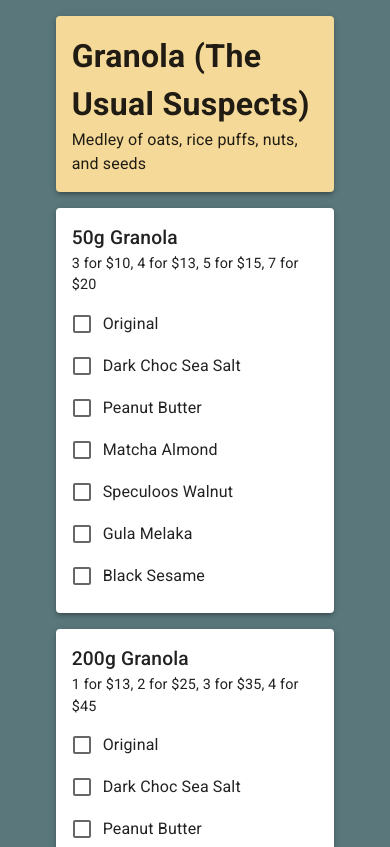
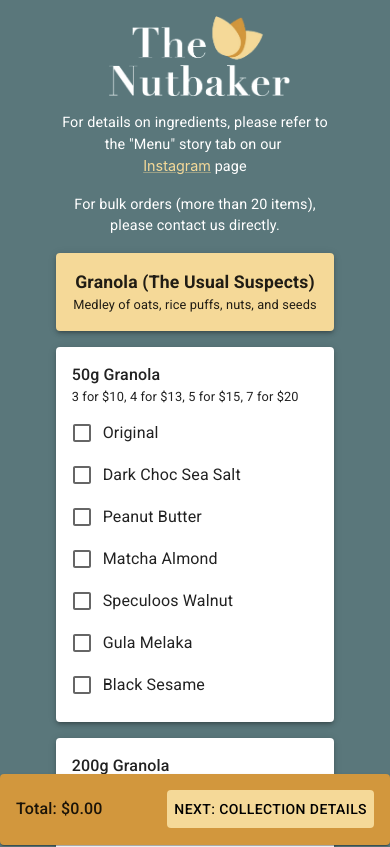
Before and after one commit to thenutbaker/thenutbaker.github.io, a React (Create React App) app: page / in a window 390 px wide. Shown: the top 847 px of the page. Built offline with nearby package versions, Linux system fonts and the light colour scheme.

Commit message:
feat: add header and sticky footer

```diff
--- a/src/App.tsx
+++ b/src/App.tsx
@@ -7,23 +7,106 @@ import OrderInfo from "./pages/OrderInfo";
 import { useState } from "react";
 import styled from "@emotion/styled";
 import Checkout from "./pages/Checkout";
-import { Item, Page } from "./App.types";
+import { Items, Page } from "./App.types";
 import Success from "./pages/Success";
+import { Link, Typography } from "@mui/material";
+import Collection from "./pages/Collection";
 
 const Container = styled.div`
   display: grid;
   grid-template-columns: 1fr 5fr 1fr;
-  padding-bottom: 1em;
   background-color: #5a777b;
   min-height: 100vh;
 `;
 
+const HeaderContainer = styled.div`
+  display: inline;
+  flex-direction: row;
+  justify-content: center;
+  margin-top: 1em;
+  grid-column-start: 2;
+  grid-column-end: 2;
+  margin-left: auto;
+  margin-right: auto;
+  text-align: center;
+`;
+const Logo = styled.img`
+  height: 5em;
+  @media (min-width: 780px) {
+    height: 10em;
+  }
+  grid-column-start: 2;
+  grid-column-end: 2;
+  margin-top: 1em;
+  margin-left: auto;
+  margin-right: auto;
+`;
+
 function App() {
-  const [items, setItems] = useState<Item[]>([]);
+  const [items, setItems] = useState<Items>({});
   const [page, setPage] = useState<Page>("order");
   return (
     <Container>
-      {page === "order" && <OrderInfo setItems={setItems} setPage={setPage} />}
+      <Logo src="/transparent.png" />
+      <HeaderContainer>
+        <Typography
+          sx={{
+            color: "white",
+            fontSize: "0.9em",
+            "@media (min-width: 780px)": {
+              fontSize: "1em",
+            },
+          }}
+          display="inline-block"
+        >
+          For details on ingredients, please refer to the "Menu" story tab on
+          our&nbsp;
+        </Typography>
+        <Link
+          href="https://www.instagram.com/the_nutbaker_sg/?igshid=YmMyMTA2M2Y="
+          target="_blank"
+          color="#F5D998"
+          display="inline-block"
+          sx={{
+            fontSize: "0.9em",
+            "@media (min-width: 780px)": {
+              fontSize: "1em",
+            },
+          }}
+        >
+          Instagram
+        </Link>
+        <Typography
+          sx={{
+            color: "white",
+            fontSize: "0.9em",
+            "@media (min-width: 780px)": {
+              fontSize: "1em",
+            },
+          }}
+          display="inline-block"
+        >
+          &nbsp;page
+        </Typography>
+      </HeaderContainer>
+      <HeaderContainer>
+        <Typography
+          sx={{
+            color: "white",
+            fontSize: "0.9em",
+            "@media (min-width: 780px)": {
+              fontSize: "1em",
+            },
+          }}
+          display="inline-block"
+        >
+          For bulk orders (more than 20 items), please contact us directly.
+        </Typography>
+      </HeaderContainer>
+      {page === "order" && (
+        <OrderInfo setItems={setItems} setPage={setPage} items={items} />
+      )}
+      {page === "collection" && <Collection setPage={setPage} />}
       {page === "checkout" && <Checkout setPage={setPage} />}
       {page === "success" && <Success />}
     </Container>
--- a/src/components/MultiVariantSelect.tsx
+++ b/src/components/MultiVariantSelect.tsx
@@ -8,6 +8,7 @@ import {
   Typography,
 } from "@mui/material";
 import { useEffect, useState } from "react";
+import { Items } from "../App.types";
 import { ProductCode } from "../products.const";
 
 type MultiVariantSelectOption = {
@@ -15,7 +16,7 @@ type MultiVariantSelectOption = {
   label: string;
 };
 
-type MultiVariantSelectSelection = {
+export type MultiVariantSelectSelection = {
   productCode: ProductCode;
   label: string;
   quantity: number;
@@ -25,7 +26,6 @@ type MultiVariantSelectProps = {
   title: string;
   subtitle?: string;
   options: MultiVariantSelectOption[];
-  onChange: (selections: MultiVariantSelectSelection[]) => void;
   allowQuantitySelection: boolean;
   quantity?: {
     min?: number;
@@ -33,6 +33,8 @@ type MultiVariantSelectProps = {
     validateZero?: boolean;
   };
   singleItemMaxQty?: number;
+  items: Items;
+  setItems: React.Dispatch<React.SetStateAction<Items>>;
 };
 
 const OptionsContainer = styled.div`
@@ -47,31 +49,28 @@ const MultiVariantSelect = (props: MultiVariantSelectProps) => {
     options,
     allowQuantitySelection,
     quantity,
-    onChange,
     singleItemMaxQty,
+    items,
+    setItems,
   } = props;
   if (new Set(options.map((option) => option.label)).size !== options.length) {
     throw new Error("incorrect options - labels are not unique");
   }
 
-  const [checkedMap, setCheckedMap] = useState(
-    options.reduce<Record<string, boolean>>((acc, option) => {
-      acc[option.label] = false;
-      return acc;
-    }, {})
-  );
-  const [quantityMap, setQuantityMap] = useState<Record<string, number>>({});
   const [error, setError] = useState("");
-  const totalQuantity = Object.values(quantityMap).reduce(
-    (acc, val) => acc + val,
-    0
+
+  const totalQuantity = options.reduce((sum, option) => {
+    const qty = items[option.productCode]?.[option.label] ?? 0;
+    return sum + qty;
+  }, 0);
+  const hasSomeChecked = options.some(
+    (option) => (items[option.productCode]?.[option.label] ?? 0) > 0
   );
 
   useEffect(() => {
     if (
       totalQuantity < (quantity?.min ?? 0) &&
-      (Object.values(checkedMap).some((checked) => checked) ||
-        quantity?.validateZero)
+      (hasSomeChecked || quantity?.validateZero)
     ) {
       setError(`Minimum quantity is ${quantity?.min ?? 0}`);
     } else if (totalQuantity > (quantity?.max ?? Number.MAX_SAFE_INTEGER)) {
@@ -79,25 +78,7 @@ const MultiVariantSelect = (props: MultiVariantSelectProps) => {
     } else {
       setError("");
     }
-  }, [totalQuantity, quantity, checkedMap, onChange]);
-
-  useEffect(() => {
-    onChange(
-      Object.keys(checkedMap)
-        .filter((label) => checkedMap[label])
-        .map((label) => {
-          const option = options.find((option) => option.label === label);
-          if (!option) {
-            throw new Error(`could not find option with label ${label}`);
-          }
-          return {
-            productCode: option.productCode,
-            label,
-            quantity: quantityMap[label],
-          };
-        })
-    );
-  }, [checkedMap, options, quantityMap]);
+  }, [totalQuantity, quantity, hasSomeChecked]);
 
   return (
     <Paper
@@ -114,29 +95,50 @@ const MultiVariantSelect = (props: MultiVariantSelectProps) => {
       elevation={3}
     >
       <>
-        <Typography sx={{ fontSize: "1.2em", fontWeight: "medium" }}>
+        <Typography
+          sx={{
+            fontSize: "1em",
+            fontWeight: "medium",
+            "@media(min-width: 780px)": {
+              fontSize: "1.2em",
+            },
+          }}
+        >
           {title}
         </Typography>
         <Typography
           sx={{
+            fontSize: "0.8em",
+            marginBottom: "0.5em",
+            "@media(min-width: 780px)": {
               fontSize: "0.9em",
-            marginBottom: "0.5em",
+            },
           }}
         >
           {subtitle}
         </Typography>
         {error.length > 0 && (
-          <Typography sx={{ fontSize: "0.9em", color: "red" }}>
+          <Typography
+            sx={{
+              fontSize: "0.8em",
+              color: "red",
+              "@media(min-width: 780px)": {
+                fontSize: "0.9em",
+              },
+            }}
+          >
             {error}
           </Typography>
         )}
         <OptionsContainer>
           {options.map((option) => {
-            const qtyOfOthers = Object.keys(quantityMap).reduce(
-              (sum, label) =>
-                label === option.label ? sum : sum + (quantityMap[label] ?? 0),
-              0
-            );
+            const qtyOfOthers = options.reduce((sum, innerOption) => {
+              if (innerOption.label === option.label) {
+                return sum;
+              }
+              const qty = items[option.productCode]?.[option.label] ?? 0;
+              return sum + qty;
+            }, 0);
             const maxAllowedQty = Math.min(
               singleItemMaxQty ?? 10,
               Math.max(
@@ -147,42 +149,51 @@ const MultiVariantSelect = (props: MultiVariantSelectProps) => {
             return (
               <>
                 <FormControlLabel
-                  sx={{ gridColumnStart: "1", gridColumnEnd: "1" }}
+                  sx={{
+                    gridColumnStart: "1",
+                    gridColumnEnd: "1",
+                  }}
                   control={
                     <Checkbox
                       onChange={(e) => {
-                        setCheckedMap({
-                          ...checkedMap,
-                          [option.label]: e.target.checked,
+                        setItems((items) => {
+                          return {
+                            ...items,
+                            [option.productCode]: {
+                              ...items[option.productCode],
+                              [option.label]: e.target.checked ? 1 : undefined,
+                            },
+                          };
                         });
-                        if (e.target.checked) {
-                          setQuantityMap({
-                            ...quantityMap,
-                            [option.label]: 1,
-                          });
-                        } else {
-                          const { [option.label]: optval, ...rest } =
-                            quantityMap;
-                          setQuantityMap(rest);
-                        }
                       }}
                     />
                   }
                   label={option.label}
-                  checked={checkedMap[option.label]}
-                  disabled={maxAllowedQty <= 0 && !checkedMap[option.label]}
+                  checked={
+                    items[option.productCode]?.[option.label] ? true : false
+                  }
+                  disabled={
+                    maxAllowedQty <= 0 &&
+                    !items[option.productCode]?.[option.label]
+                  }
                 />
-                {checkedMap[option.label] && allowQuantitySelection && (
+                {items[option.productCode]?.[option.label] &&
+                  allowQuantitySelection && (
                     <Select
                       defaultValue={1}
-                    value={quantityMap[option.label] ?? 1}
+                      value={items[option.productCode]?.[option.label] ?? 1}
                       sx={{ gridColumnStart: "2", marginBottom: "0.5em" }}
-                    onChange={(e) =>
-                      setQuantityMap({
-                        ...quantityMap,
-                        [option.label]: e.target.value as number,
-                      })
-                    }
+                      onChange={(e) => {
+                        setItems((items) => {
+                          return {
+                            ...items,
+                            [option.productCode]: {
+                              ...items[option.productCode],
+                              [option.label]: e.target.value,
+                            },
+                          };
+                        });
+                      }}
                     >
                       {[...Array(maxAllowedQty).keys()].map((i: number) => (
                         <MenuItem value={i + 1}>{i + 1}</MenuItem>
--- a/src/components/SectionHeader.tsx
+++ b/src/components/SectionHeader.tsx
@@ -22,10 +22,13 @@ const SectionHeader = (props: SectionHeaderProps) => {
     >
       <Typography
         sx={{
-          fontSize: "2em",
+          fontSize: "1.1em",
           fontWeight: "bold",
           lineHeight: "auto",
           margin: "auto",
+          "@media(min-width: 780px)": {
+            fontSize: "2em",
+          },
         }}
       >
         {title}
@@ -33,9 +36,12 @@ const SectionHeader = (props: SectionHeaderProps) => {
       {subtitle && (
         <Typography
           sx={{
-            fontSize: "1em",
+            fontSize: "0.8em",
             lineHeight: "auto",
             margin: "auto",
+            "@media(min-width: 780px)": {
+              fontSize: "1em",
+            },
           }}
         >
           {subtitle}
--- a/src/pages/Checkout.tsx
+++ b/src/pages/Checkout.tsx
@@ -9,7 +9,7 @@ const Checkout = (props: CheckoutProps) => {
   return (
     <>
       Checkout
-      <Button onClick={() => setPage("order")}>Back</Button>
+      <Button onClick={() => setPage("collection")}>Back</Button>
     </>
   );
 };
--- /dev/null
+++ b/src/pages/Collection.tsx
@@ -0,0 +1,18 @@
+import { Button } from "@mui/material";
+import { Page } from "../App.types";
+
+type CollectionProps = {
+  setPage: (page: Page) => void;
+};
+const Checkout = (props: CollectionProps) => {
+  const { setPage } = props;
+  return (
+    <>
+      Collection
+      <Button onClick={() => setPage("order")}>Back</Button>
+      <Button onClick={() => setPage("checkout")}>Next: Checkout</Button>
+    </>
+  );
+};
+
+export default Checkout;
--- a/src/pages/OrderInfo.tsx
+++ b/src/pages/OrderInfo.tsx
@@ -1,4 +1,5 @@
-import { Item, Page } from "../App.types";
+import { Button, Paper, Typography } from "@mui/material";
+import { Items, Page } from "../App.types";
 import MultiVariantSelect from "../components/MultiVariantSelect";
 import SectionHeader from "../components/SectionHeader";
 import {
@@ -9,13 +10,16 @@ import {
   NUTBAKER_PASS_OPTIONS,
   OATMEAL_COOKIE_FLAVOURS,
 } from "../products.const";
+import { calculatePrice } from "../utils";
 
 type OrderInfoProps = {
-  setItems: (items: Item[]) => void;
+  setItems: React.Dispatch<React.SetStateAction<Items>>;
   setPage: (page: Page) => void;
+  items: Items;
 };
 
 const OrderInfo = (props: OrderInfoProps) => {
+  const { setItems, items } = props;
   return (
     <>
       <SectionHeader
@@ -24,37 +28,40 @@ const OrderInfo = (props: OrderInfoProps) => {
         extraMarginTop={false}
       />
       <MultiVariantSelect
+        setItems={setItems}
+        items={items}
         title="50g Granola"
         subtitle="3 for $10, 4 for $13, 5 for $15, 7 for $20"
         options={GRANOLA_FLAVOURS.map((flavour) => ({
           productCode: "GRANOLA_50",
           label: flavour,
         }))}
-        onChange={() => {}}
         quantity={{ min: 3, max: 20 }}
         allowQuantitySelection
       />
       <MultiVariantSelect
+        setItems={setItems}
+        items={items}
         title="200g Granola"
         subtitle={"1 for $13, 2 for $25, 3 for $35, 4 for $45"}
         options={GRANOLA_FLAVOURS.map((flavour) => ({
           productCode: "GRANOLA_200",
           label: flavour,
         }))}
-        onChange={() => {}}
         quantity={{
           max: MAX_QUANTITY,
         }}
         allowQuantitySelection
       />
       <MultiVariantSelect
+        setItems={setItems}
+        items={items}
         title="400g Granola"
         subtitle="1 for $25, 2 for $45, 3 for $65, 4 for $80"
         options={GRANOLA_FLAVOURS.map((flavour) => ({
           productCode: "GRANOLA_400",
           label: flavour,
         }))}
-        onChange={() => {}}
         quantity={{
           max: MAX_QUANTITY,
         }}
@@ -65,26 +72,28 @@ const OrderInfo = (props: OrderInfoProps) => {
         subtitle="Grain-free, higher in protein and healthy fats"
       />
       <MultiVariantSelect
+        setItems={setItems}
+        items={items}
         title="200g Granola (Low Carb)"
         subtitle={"$18 per pack"}
         options={LOW_CARB_GRANOLA_FLAVOURS.map((flavour) => ({
           productCode: "LOW_CARB_GRANOLA_200",
           label: flavour,
         }))}
-        onChange={() => {}}
         quantity={{
           max: MAX_QUANTITY,
         }}
         allowQuantitySelection
       />
       <MultiVariantSelect
+        setItems={setItems}
+        items={items}
         title="400g Granola (Low Carb)"
         subtitle="$32 per pack"
         options={LOW_CARB_GRANOLA_FLAVOURS.map((flavour) => ({
           productCode: "LOW_CARB_GRANOLA_400",
           label: flavour,
         }))}
-        onChange={() => {}}
         quantity={{
           max: MAX_QUANTITY,
         }}
@@ -93,13 +102,14 @@ const OrderInfo = (props: OrderInfoProps) => {
 
       <SectionHeader title="Oatmeal Cookies" />
       <MultiVariantSelect
+        setItems={setItems}
+        items={items}
         title="170g (7-8 cookies)"
         subtitle="1 for $8, 2 for $15, 3 for $22"
         options={OATMEAL_COOKIE_FLAVOURS.map((flavour) => ({
           productCode: "OATMEAL_COOKIES",
           label: flavour,
         }))}
-        onChange={() => {}}
         quantity={{
           max: MAX_QUANTITY,
         }}
@@ -108,13 +118,14 @@ const OrderInfo = (props: OrderInfoProps) => {
 
       <SectionHeader title="Muffins" />
       <MultiVariantSelect
+        setItems={setItems}
+        items={items}
         title="Box of 6"
         subtitle="1 for $20, 2 for $38, 3 for $56"
         options={MUFFIN_FLAVOURS.map((flavour) => ({
           productCode: "MUFFINS",
           label: flavour,
         }))}
-        onChange={() => {}}
         quantity={{
           max: MAX_QUANTITY,
         }}
@@ -126,16 +137,49 @@ const OrderInfo = (props: OrderInfoProps) => {
         subtitle="Bulk orders for granola, get them delivered as and when you like!"
       />
       <MultiVariantSelect
+        setItems={setItems}
+        items={items}
         title="The Nutbaker Pass"
         subtitle="Pls DM/ whatsapp me at 88016714 to indicate delivery details and flavour choices."
         options={NUTBAKER_PASS_OPTIONS}
-        onChange={() => {}}
         quantity={{
           max: MAX_QUANTITY,
         }}
         allowQuantitySelection={false}
       />
-
+      <Paper
+        sx={{
+          backgroundColor: "#D2973D",
+          gridColumnStart: "1",
+          gridColumnEnd: "4",
+          marginTop: "4em",
+          padding: "1em",
+          display: "flex",
+          marginBottom: "0",
+          justifyContent: "space-between",
+          alignContent: "center",
+          position: "sticky",
+          bottom: 0,
+          right: 0,
+          left: 0,
+        }}
+      >
+        <Typography
+          sx={{ fontWeight: "medium", marginTop: "auto", marginBottom: "auto" }}
+        >
+          Total: {calculatePrice(items)}
+        </Typography>
+        <Button
+          sx={{
+            backgroundColor: "#F5D998",
+            color: "black",
+            padding: "0.5em",
+            marginLeft: "0.5em",
+          }}
+        >
+          Next: Collection Details
+        </Button>
+      </Paper>
       <div />
     </>
   );
--- a/src/products.const.ts
+++ b/src/products.const.ts
@@ -84,6 +84,9 @@ export const PRODUCTS: Record<ProductCode, Product> = {
      * 7 for $20
      */
     price: (quantity: number) => {
+      if (quantity < 3) {
+        return 0;
+      }
       let remainingQuantity = quantity;
       let totalPrice = 0;
       let numBundlesOf7 = Math.floor(quantity / 7);
@@ -124,7 +127,7 @@ export const PRODUCTS: Record<ProductCode, Product> = {
       const remainder = quantity % 4;
       switch (remainder) {
         case 0:
-          return numBundlesOf4 * 4000;
+          return numBundlesOf4 * 4500;
         case 1:
           return numBundlesOf4 * 4000 + 1300;
         case 2:
@@ -147,7 +150,7 @@ export const PRODUCTS: Record<ProductCode, Product> = {
         case 1:
           return numBundlesOf4 * 8000 + 2500;
         case 2:
-          return numBundlesOf4 * 8000 + 4000;
+          return numBundlesOf4 * 8000 + 4500;
         case 3:
           return numBundlesOf4 * 8000 + 6500;
         default:
--- /dev/null
+++ b/src/utils.ts
@@ -0,0 +1,22 @@
+import { Items } from "./App.types";
+import { ProductCode, PRODUCTS } from "./products.const";
+
+export const calculatePrice = (items: Items) => {
+  console.log("calculating price");
+  const totalInMinor = Object.keys(items).reduce((sum, productCode) => {
+    const product = PRODUCTS[productCode as ProductCode];
+    const itemsOfProduct = items[productCode as ProductCode];
+    console.log(product);
+    console.log(itemsOfProduct);
+    if (!itemsOfProduct) {
+      return sum;
+    }
+    const qtyOfProduct = Object.values(itemsOfProduct).reduce(
+      (sum, qty) => sum + (qty ?? 0),
+      0
+    );
+    console.log(qtyOfProduct);
+    return sum + product.price(qtyOfProduct);
+  }, 0);
+  return `$${(totalInMinor / 100).toFixed(2)}`;
+};
```
Also changed, not shown: src/App.types.ts (+2 -6 lines), public/transparent.png (added). Lines whose indentation alone changed are shown as unchanged.
